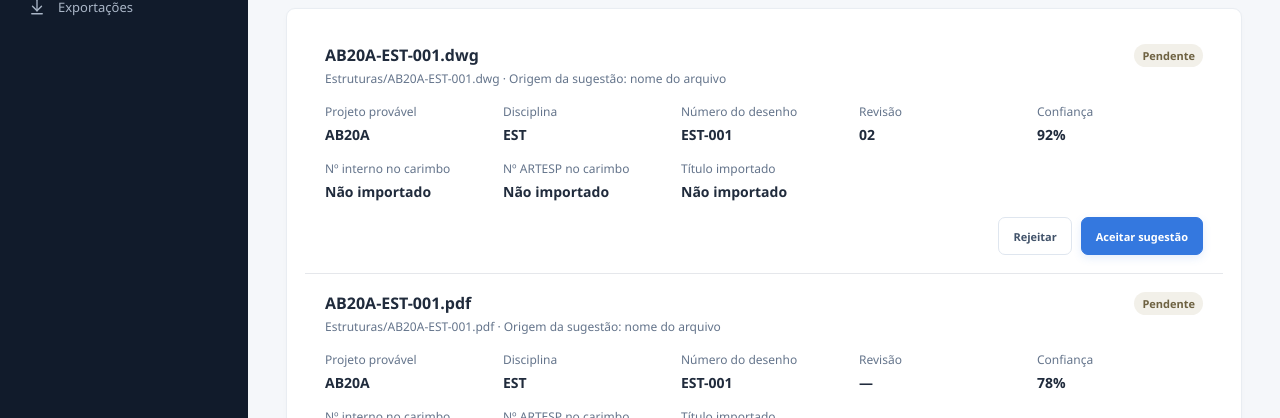
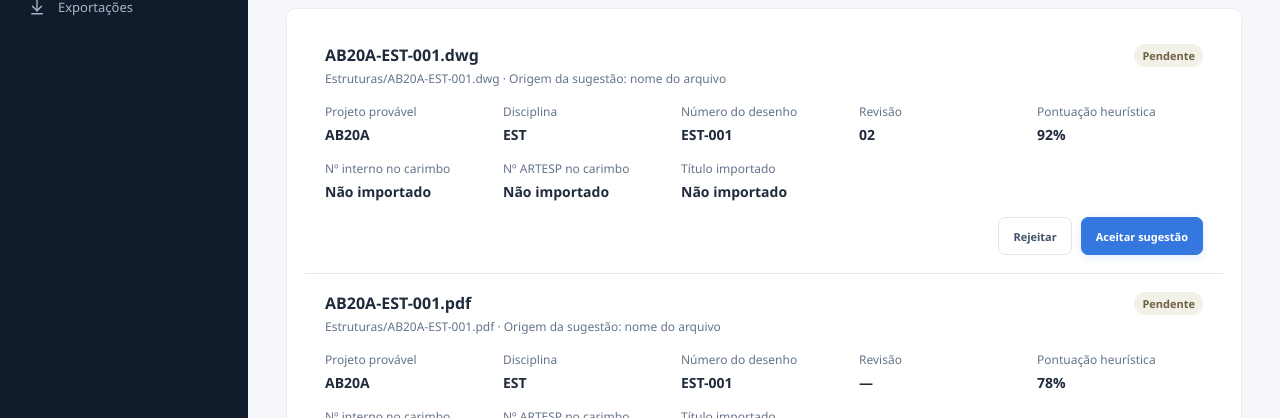
Before and after one commit to Lvc4br/Gerenciador-de-dados, a React (Vite) app in the folder apps/desktop/: page / in a window 1280 px wide. Both pictures are taken after a click on the button "Revisão". Shown: the part 376-794 px from the top of the page. Built offline with nearby package versions, Linux system fonts and the light colour scheme.

Commit message:
Label metadata scores as heuristic rather than calibrated confidence

```diff
--- a/apps/desktop/src/App.tsx
+++ b/apps/desktop/src/App.tsx
@@ -589,7 +589,7 @@ function ReviewPanel() {
               <div><small>Disciplina</small><b>{item.discipline_code || "—"}</b></div>
               <div><small>Número do desenho</small><b>{item.drawing_number || "—"}</b></div>
               <div><small>Revisão</small><b>{item.revision || "—"}</b></div>
-              <div><small>Confiança</small><b>{Math.round(item.confidence * 100)}%</b></div>
+              <div><small>Pontuação heurística</small><b>{Math.round(item.confidence * 100)}%</b></div>
             </div>
             <div className="review-metadata titleblock-comparison">
               <div><small>Nº interno no carimbo</small><b>{item.titleblock_internal_number || "Não importado"}</b></div>
@@ -600,7 +600,7 @@ function ReviewPanel() {
               <div><small>Número sugerido pelo PDF</small><b>{item.pdf_drawing_number || "Ainda não extraído"}</b></div>
               <div><small>Revisão sugerida pelo PDF</small><b>{item.pdf_revision || "—"}</b></div>
               <div><small>Título sugerido pelo PDF</small><b>{item.pdf_title || "—"}</b></div>
-              <div><small>Confiança do parser PDF</small><b>{Math.round(item.pdf_confidence * 100)}%</b></div>
+              <div><small>Pontuação heurística do PDF</small><b>{Math.round(item.pdf_confidence * 100)}%</b></div>
               {item.pdf_drawing_number && item.drawing_number &&
                 item.pdf_drawing_number.toUpperCase() !== item.drawing_number.toUpperCase() &&
                 <div className="metadata-warning">O número sugerido pelo PDF difere do número identificado no nome. Confira as evidências antes de confirmar.</div>}
```
